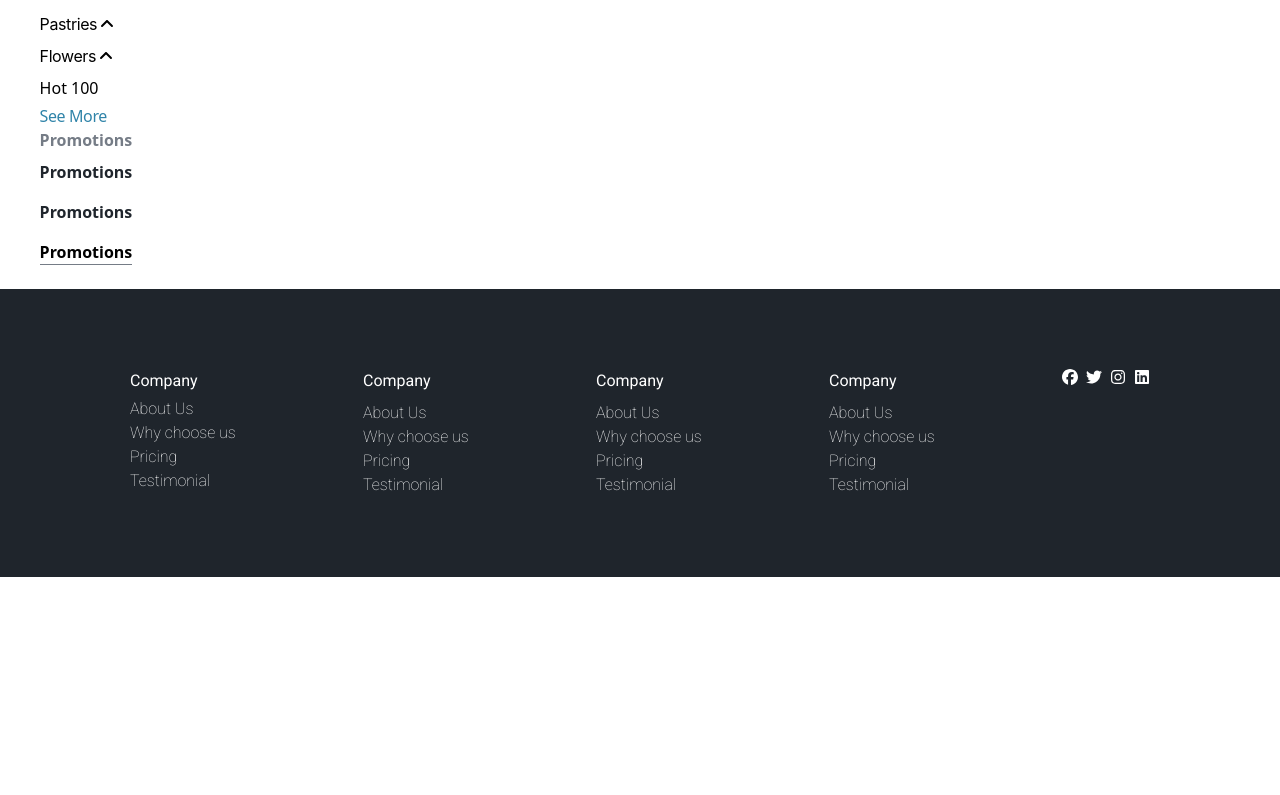
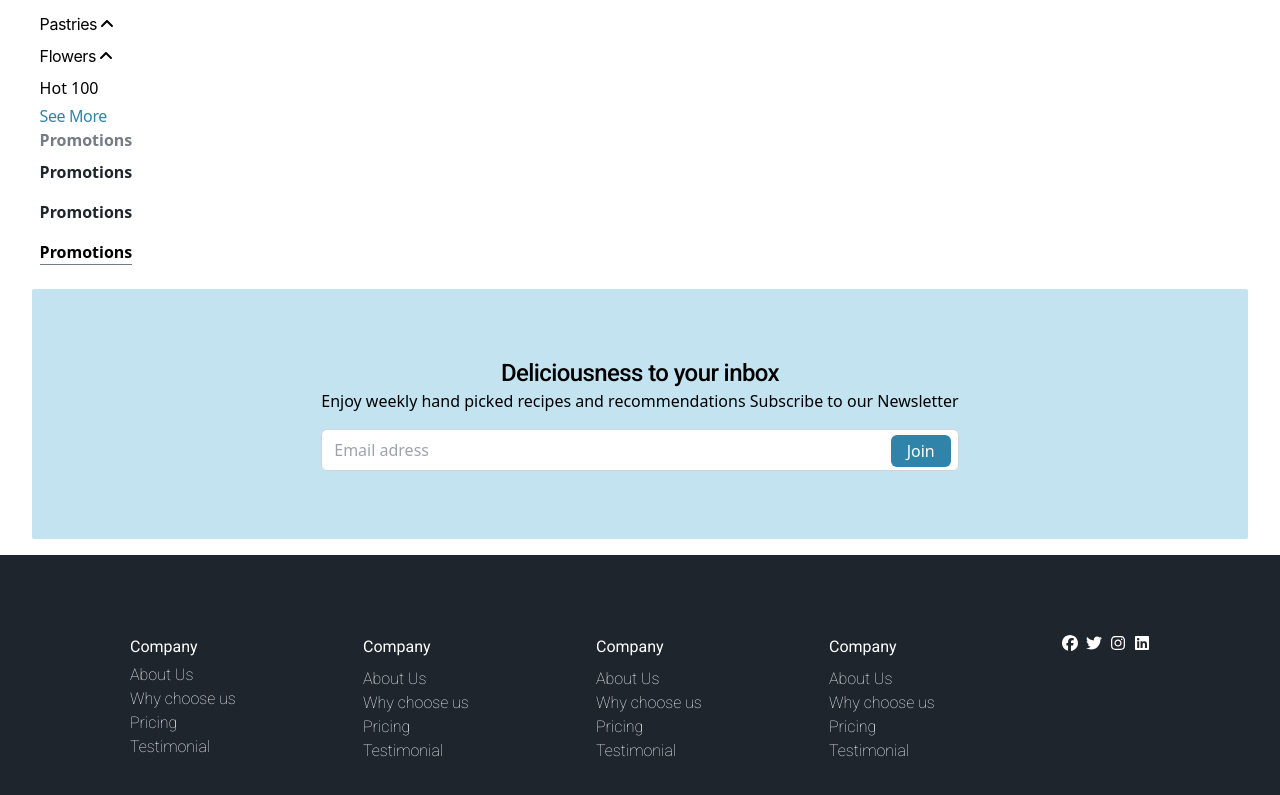
Before and after one commit to FlackoCodes/store-front, a React (Vite) app: page /flash-sales in a window 1280 px wide. Shown: the part 892-1687 px from the top of the page. Before the commit the page ends 1469 px from the top, so only its background shows below. Built offline with nearby package versions, Linux system fonts and the light colour scheme.

Commit message:
added contact section to sales page

```diff
--- a/src/components/Sales/CTA.tsx
+++ b/src/components/Sales/CTA.tsx
@@ -5,7 +5,7 @@ export default function CTA() {
     <>
       <div
         className="bg-cover bg-center h-[561px]"
-        style={{ backgroundImage: `url(${salesCta})` }}
+        style={{ backgroundImage: `url(${salesCta})`}}
       ></div>
     </>
   );
--- a/src/pages/FlashSales.tsx
+++ b/src/pages/FlashSales.tsx
@@ -1,3 +1,4 @@
+import Contact from "../components/Contact";
 import CTA from "../components/Sales/CTA";
 import Header from "../components/Sales/Header";
 import SideBar from "../components/Sales/SideBar";
@@ -11,6 +12,9 @@ export default function FlashSales() {
         <SideBar />
         <div className="mt-2 text-[24px]">goods!</div>
       </div>
+      <div className="my-4">
+        <Contact />
+      </div>
     </>
   );
 }
```
